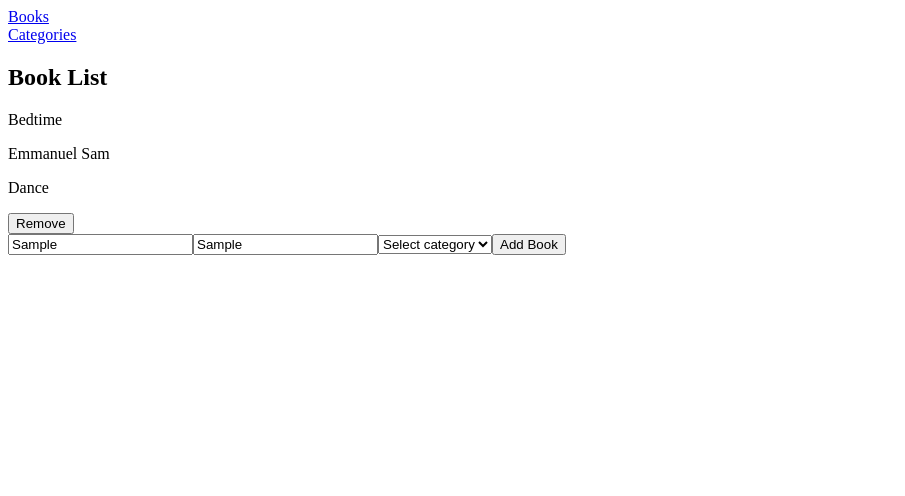
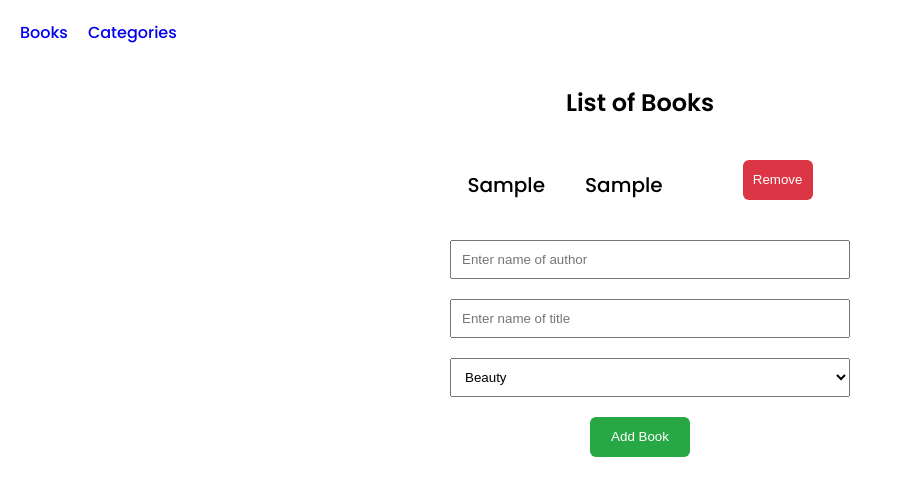
Before and after one commit to Gbengacode/book-store-app, a React (Create React App) app: page / in a window 1280 px wide. Both pictures are taken after typing "Sample", "Sample" into the empty fields and a click on the button "Add Book". Shown: the top 496 px of the page, without its empty margins (0-905 px from the left). Built offline with nearby package versions, Linux system fonts and the light colour scheme.

Commit message:
Add remove and delete functionalities with redux store

```diff
--- a/src/App.js
+++ b/src/App.js
@@ -1,5 +1,5 @@
 import { Routes, Route } from 'react-router-dom';
-import BookList from './pages/BookList';
+import Books from './pages/Books';
 import Categories from './pages/Categories';
 import './asset/main.css';
 import Navbar from './components/Navbar';
@@ -9,7 +9,7 @@ function App() {
     <>
       <Navbar />
       <Routes>
-        <Route path="/" element={<BookList />} />
+        <Route path="/" element={<Books />} />
         <Route path="/categories" element={<Categories />} />
       </Routes>
     </>
--- a/src/asset/main.css
+++ b/src/asset/main.css
@@ -1,5 +1,89 @@
+@import url('https://fonts.googleapis.com/css2?family=Poppins:wght@300;500;600&display=swap');
+
+body {
+  margin: 0;
+  padding: 0;
+  font-family: 'Poppins', sans-serif;
+}
+
+*,
+*::after,
+*::before {
+  box-sizing: border-box;
+}
+
 ul {
   margin: 0;
   padding: 0;
   list-style: none;
 }
+
+a {
+  text-decoration: none;
+}
+
+nav {
+  padding: 20px;
+}
+
+nav > ul {
+  display: flex;
+  gap: 20px;
+}
+
+.form-container {
+  display: grid;
+  max-width: 400px;
+  margin: 0 auto;
+}
+
+.form-container > form {
+  display: flex;
+  flex-direction: column;
+}
+
+.form-container > form input,
+select {
+  margin: 10px;
+  padding: 10px;
+  width: 100%;
+}
+
+.addBtn {
+  width: 100px;
+  height: 40px;
+  margin: 10px auto;
+  border: none;
+  border-radius: 6px;
+  background: #28a745;
+  color: #fff;
+}
+
+.delBtn {
+  width: 70px;
+  height: 40px;
+  border: none;
+  border-radius: 6px;
+  background: #dc3545;
+  color: #fff;
+  margin-top: 10px;
+}
+
+ul > .list-book {
+  display: flex;
+  justify-content: center;
+  gap: 40px;
+  padding: 10px;
+}
+
+.list-book p {
+  font-family: 'Poppins', sans-serif;
+  font-size: 20px;
+}
+
+span {
+  color: #dc3545;
+}
+ h2 {
+  text-align: center;
+ }
--- a/src/components/Book.js
+++ b/src/components/Book.js
@@ -1,18 +1,29 @@
 import React from 'react';
 import PropTypes from 'prop-types';
+import { useDispatch } from 'react-redux';
+import { removeBook } from '../redux/books/books';
 
 const Book = ({
-  key, author, title, category,
-}) => (
-  <li key={key}>
-    <p>{title}</p>
-    <p>{author}</p>
-    <p>{category}</p>
-    <button type="button">Remove</button>
-  </li>
-);
+  id, author, title, category,
+}) => {
+  const dispatch = useDispatch();
+  const handleDelete = () => {
+    dispatch(removeBook(id));
+  };
+  return (
+    <>
+
+      <li className="list-book">
+        <p>{title}</p>
+        <p>{author}</p>
+        <p>{category}</p>
+        <button type="button" className="delBtn" onClick={() => { handleDelete(id); }}>Remove</button>
+      </li>
+    </>
+  );
+};
 Book.propTypes = {
-  key: PropTypes.string.isRequired,
+  id: PropTypes.string.isRequired,
   author: PropTypes.string.isRequired,
   title: PropTypes.string.isRequired,
   category: PropTypes.string.isRequired,
--- a/src/components/Books.js
+++ /dev/null
@@ -1,21 +0,0 @@
-/* eslint-disable react/prop-types */
-import React from 'react';
-import Book from './Book';
-
-const Books = ({ books }) => (
-  <>
-    <h2>Book List</h2>
-    <ul>
-      {books.map((book) => (
-        <Book
-          key={book.id}
-          author={book.author}
-          title={book.title}
-          category={book.category}
-        />
-      ))}
-    </ul>
-
-  </>
-);
-export default Books;
--- a/src/components/Form.js
+++ b/src/components/Form.js
@@ -1,19 +1,92 @@
-import React from 'react';
+import React, { useState } from 'react';
+import { useDispatch } from 'react-redux';
+import { v4 as uuidv4 } from 'uuid';
+import { addBook } from '../redux/books/books';
 
-const Form = () => (
+const Form = () => {
+  const [author, setAuthor] = useState('');
+  const [title, setTitle] = useState('');
+  const [category, setCategory] = useState('');
+  const [authorError, setAuthorError] = useState('');
+  const [titleError, setTitleError] = useState('');
+  const dispatch = useDispatch();
+  const categories = ['Beauty', 'Movie'];
+  const handleChangeAuthor = (e) => {
+    setAuthor(e.target.value);
+    setAuthorError('');
+  };
 
-  <>
-    <form>
-      <input type="text" placeholder="Enter name of author" id="author" />
-      <input type="text" placeholder="Enter name of title" id="title" />
-      <select>
-        <option value="">Select category</option>
-        <option value="movie">Movie</option>
-        <option value="movie">Dance</option>
-      </select>
-      <button type="button">Add Book</button>
-    </form>
-  </>
-);
+  const handleChangeTitle = (e) => {
+    setTitle(e.target.value);
+    setTitleError('');
+  };
 
+  const handleChangeCategory = (e) => {
+    setCategory(e.target.value);
+  };
+
+  const handleSubmit = (e) => {
+    e.preventDefault();
+    let error = false;
+    if (title.trim() === '') {
+      error = true;
+      setTitleError('Please enter your title');
+    }
+    if (author.trim() === '') {
+      error = true;
+      setAuthorError('Please enter your author');
+    }
+    if (!error) {
+      const formData = {
+        id: uuidv4(), title, author, category,
+      };
+      dispatch(addBook(formData));
+      setTitle('');
+      setAuthor('');
+      setCategory('');
+      setTitleError('');
+      setAuthorError('');
+    }
+  };
+  return (
+    <div className="form-container">
+      <form onSubmit={handleSubmit}>
+        <div className="form-group">
+          <input
+            type="text"
+            placeholder="Enter name of author"
+            id="author"
+            onChange={handleChangeAuthor}
+            value={author}
+            required
+          />
+          <span>
+            {authorError}
+            {' '}
+          </span>
+        </div>
+        <div className="form-group">
+          <input
+            type="text"
+            placeholder="Enter name of title"
+            id="title"
+            onChange={handleChangeTitle}
+            value={title}
+            required
+          />
+        </div>
+        <span>{titleError}</span>
+        <select onChange={handleChangeCategory} value={category}>
+          {
+            categories.map((category) => (
+              <option key={category} value={category}>{category}</option>
+            ))
+          }
+        </select>
+        <button type="button" className="addBtn" onClick={handleSubmit}>Add Book</button>
+
+      </form>
+    </div>
+  );
+};
 export default Form;
--- a/src/index.js
+++ b/src/index.js
@@ -1,13 +1,17 @@
 import React from 'react';
 import ReactDOM from 'react-dom';
 import { BrowserRouter as Router } from 'react-router-dom';
+import { Provider } from 'react-redux';
 import App from './App';
 import reportWebVitals from './reportWebVitals';
+import store from './redux/configureStore';
 
 ReactDOM.render(
   <React.StrictMode>
     <Router>
-      <App />
+      <Provider store={store}>
+        <App />
+      </Provider>
     </Router>
   </React.StrictMode>,
   document.getElementById('root'),
--- a/src/pages/BookList.js
+++ /dev/null
@@ -1,25 +0,0 @@
-import React from 'react';
-import { v4 as uuidv4 } from 'uuid';
-import Form from '../components/Form';
-import Books from '../components/Books';
-
-const BookList = () => {
-  const books = [
-    {
-      id: uuidv4(),
-      title: 'Bedtime',
-      author: 'Emmanuel Sam',
-      category: 'Dance',
-    },
-  ];
-
-  return (
-    <div>
-
-      <Books books={books} />
-      <Form />
-    </div>
-  );
-};
-
-export default BookList;
--- /dev/null
+++ b/src/pages/Books.js
@@ -0,0 +1,27 @@
+import React from 'react';
+import { useSelector } from 'react-redux';
+import Form from '../components/Form';
+import Book from '../components/Book';
+
+const BookList = () => {
+  const books = useSelector((state) => state.books);
+  return (
+    <div>
+      <h2>List of Books</h2>
+      <ul>
+        {books.map((book) => (
+          <Book
+            key={book.id}
+            author={book.author}
+            title={book.title}
+            id={book.id}
+            category={book.category}
+          />
+        ))}
+      </ul>
+      <Form />
+    </div>
+  );
+};
+
+export default BookList;
--- a/src/redux/books/books.js
+++ b/src/redux/books/books.js
@@ -0,0 +1,32 @@
+// actions
+const ADD_BOOK = 'bookStore/books/ADD_BOOK';
+const REMOVE_BOOK = 'bookStore/books/REMOVE_BOOK';
+
+// action creator
+
+export const addBook = (payload) => ({
+  type: ADD_BOOK,
+  payload,
+});
+
+export const removeBook = (payload) => ({
+  type: REMOVE_BOOK,
+  payload,
+});
+// initialize State
+
+const initialState = [];
+
+const reducer = (state = initialState, action) => {
+  switch (action.type) {
+    case ADD_BOOK:
+      return [...state, action.payload];
+    case REMOVE_BOOK:
+      return state.filter((book) => book.id !== action.payload);
+
+    default:
+      return state;
+  }
+};
+
+export default reducer;
--- a/src/redux/configureStore.js
+++ b/src/redux/configureStore.js
@@ -0,0 +1,13 @@
+import { createStore, combineReducers, applyMiddleware } from 'redux';
+import logger from 'redux-logger';
+import bookReducer from './books/books';
+
+const reducer = combineReducers({
+  books: bookReducer,
+});
+
+const store = createStore(
+  reducer, applyMiddleware(logger),
+);
+
+export default store;
```
